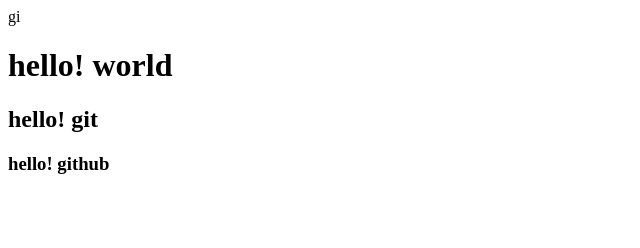
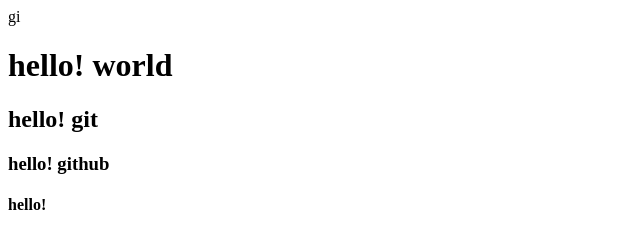
Before and after one commit to roykwok78/git-demo-1, a plain HTML site: page index.html in a window 1280 px wide. Shown: the full height of the page, 0-640 px from the left. Drawn offline with Linux system fonts and the light colour scheme.

Commit message:
version 2.1 x

```diff
--- a/index.html
+++ b/index.html
@@ -12,6 +12,7 @@
     <h1> hello! world </h1>
     <h2>hello! git</h2>
     <h3>hello! github</h3>
+    <h4>hello!</h4>
 </body>
 
 </html>
```
